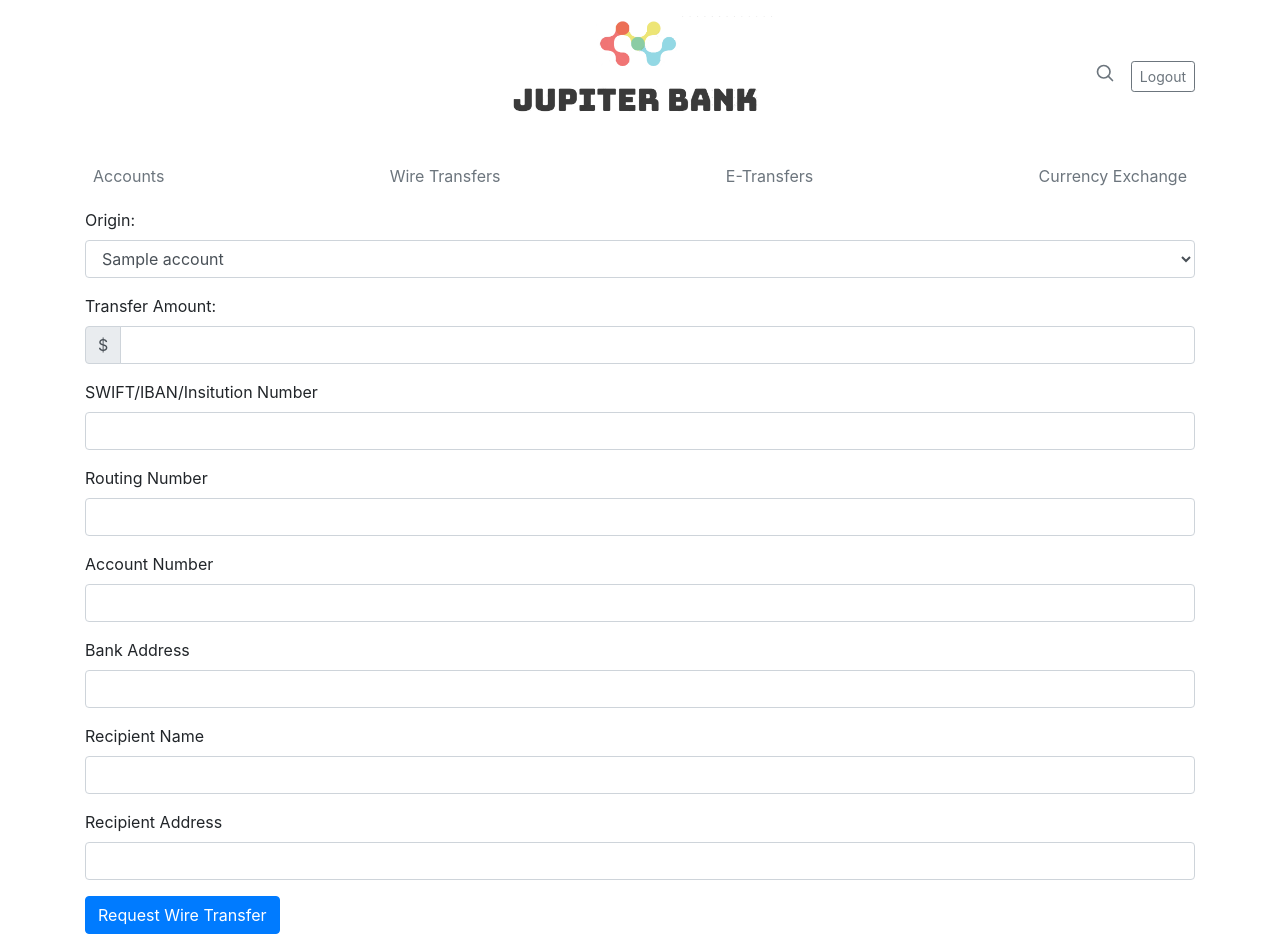
After one commit to AntonNiko/BankProject, a Django app: template publicbanking/templates/publicbanking/wire_transfers.html in a window 1280 px wide. The commit adds this page. Run offline with Django 3.2, Linux system fonts and the light colour scheme; the template is opened without the code that fills it: most values are stand-ins (such as "Sample title", 1, 10 or a date in 2020); some libraries are stand-ins or nearby versions.

Commit message:
Added wire_transfer page for user input of wire tranfer requests

```diff
--- a/publicbanking/models.py
+++ b/publicbanking/models.py
@@ -93,6 +93,7 @@ class WireTransaction(models.Model):
     transaction_name = models.CharField(max_length=200)
     transaction_origin = models.ManyToManyField(Account, related_name = "wire_transaction_origin")
     transaction_origin_balance = models.DecimalField(max_digits=20, decimal_places=2, default=None)
+    transaction_destination_instNum = models.CharField(max_length=20)
     transaction_destination_routingNum = models.CharField(max_length=20)
     transaction_destination_bankAddress = models.CharField(max_length=200)
     transaction_destination_accountNum = models.CharField(max_length=50)
--- /dev/null
+++ b/publicbanking/templates/publicbanking/wire_transfers.html
@@ -0,0 +1,97 @@
+{% load static %}
+
+<!DOCTYPE html>
+<html>
+<head>
+    <title>Wire Transfers</title>
+	<meta name="keywords" content="" />
+    <meta name="description" content="" />
+
+	<link href="{% static 'publicbanking/css/bootstrap.css' %}" rel="stylesheet" type="text/css" />
+	<script type="text/javascript" src="{% static 'publicbanking/js/bootstrap.js' %}"></script>
+	<script src="{% static 'publicbanking/js/jquery-3.3.1.min.js' %}"></script>
+</head>
+<body>
+<div class="container">
+      <header class="blog-header py-3">
+        <div class="row flex-nowrap justify-content-between align-items-center">
+          <div class="col-4 pt-1">
+            <a class="text-muted" href="#"></a>
+          </div>
+          <div class="col-4 text-center">
+            <a class="blog-header-logo text-dark" href="#"><img src="{% static 'publicbanking/images/logo_bank.png' %}" alt="Jupiter Bank" class="img-responsive" style="max-width: 100%;max-height: 120px;"></a>
+          </div>
+          <div class="col-4 d-flex justify-content-end align-items-center">
+            <a class="text-muted" href="#">
+              <svg xmlns="http://www.w3.org/2000/svg" width="20" height="20" viewBox="0 0 24 24" fill="none" stroke="currentColor" stroke-width="2" stroke-linecap="round" stroke-linejoin="round" class="mx-3"><circle cx="10.5" cy="10.5" r="7.5"></circle><line x1="21" y1="21" x2="15.8" y2="15.8"></line></svg>
+            </a>
+			<form action="/publicbanking/logout_user/" method="POST">
+			    {% csrf_token %}
+				<button class="btn btn-sm btn-outline-secondary" type="submit">Logout</button>
+			</form>
+          </div>
+        </div>
+      </header>
+
+      <div class="nav-scroller py-1 mb-2">
+        <nav class="nav d-flex justify-content-between">
+          <a class="p-2 text-muted" href="/publicbanking/accounts/">Accounts</a>
+          <a class="p-2 text-muted" href="/publicbanking/wire_transfers/">Wire Transfers</a>
+          <a class="p-2 text-muted" href="#">E-Transfers</a>
+		  <a class="p-2 text-muted" href="#">Currency Exchange</a>
+        </nav>
+      </div>
+
+	  <div class="row mb-2">
+		<div class="col-12">
+			<form action="/publicbanking/transfer_request/" method="POST">
+				{% csrf_token %}
+				<div class="form-group">
+					<label for="request_origin">Origin:</label>
+					<select class="form-control" id="request_origin" name="request_origin">
+					  {% for account in account_choices %}
+					  <option value="{{ account.account_number }}">{{ account }}</option>
+					  {% endfor %}
+					</select>
+				</div>
+				<div class="form-group">
+				    <label for="request_amount">Transfer Amount:</label>
+				    <div class="input-group mb-2">
+					<div class="input-group-prepend">
+					  <div class="input-group-text">$</div>
+					</div>
+					<input type="text" class="form-control" id="request_amount" name="request_amount">
+				    </div>
+				</div>
+				<div class="form-group">
+					<label for="request_isntNum">SWIFT/IBAN/Insitution Number</label>
+					<input type="text" class="form-control" id="request_isntNum" name="request_amount">
+				</div>
+				<div class="form-group">
+					<label for="request_routingNum">Routing Number</label>
+					<input type="text" class="form-control" id="request_routingNum" name="request_amount">
+				</div>
+				<div class="form-group">
+					<label for="request_accountNum">Account Number</label>
+					<input type="text" class="form-control" id="request_accountNum" name="request_amount">
+				</div>
+				<div class="form-group">
+					<label for="request_address">Bank Address</label>
+					<input type="text" class="form-control" id="request_address" name="request_amount">
+				</div>
+				<div class="form-group">
+					<label for="request_name">Recipient Name</label>
+					<input type="text" class="form-control" id="request_name" name="request_amount">
+				</div>
+				<div class="form-group">
+					<label for="request_address">Recipient Address</label>
+					<input type="text" class="form-control" id="request_address" name="request_amount">
+				</div>
+
+				<button type="submit"0 class="btn btn-primary">Request Wire Transfer</button>
+			</form>
+		</div>
+	  </div>
+</div>
+</body>
+</html>
--- a/publicbanking/urls.py
+++ b/publicbanking/urls.py
@@ -7,6 +7,7 @@ urlpatterns = [path("", views.index),
                path("accounts/<int:num>", views.account),
                path("transfer_request/", views.transfer_request),
                path("transaction_info/<int:num>", views.transaction_info_request),
+               path("wire_transfers/", views.wire_transfers),
                path("login_user/", views.login_user),
                path("logout_user/", views.logout_user),
                ]
```
Also changed, not shown: publicbanking/templates/publicbanking/account.html (+10 -7 lines), publicbanking/templates/publicbanking/accounts_overview.html (+19 -8 lines), publicbanking/templates/publicbanking/index.html (+4 -5 lines), publicbanking/views.py (+12 -0 lines), db.sqlite3, publicbanking/migrations/0033_wiretransaction_transaction_destination_instnum.py (added).
